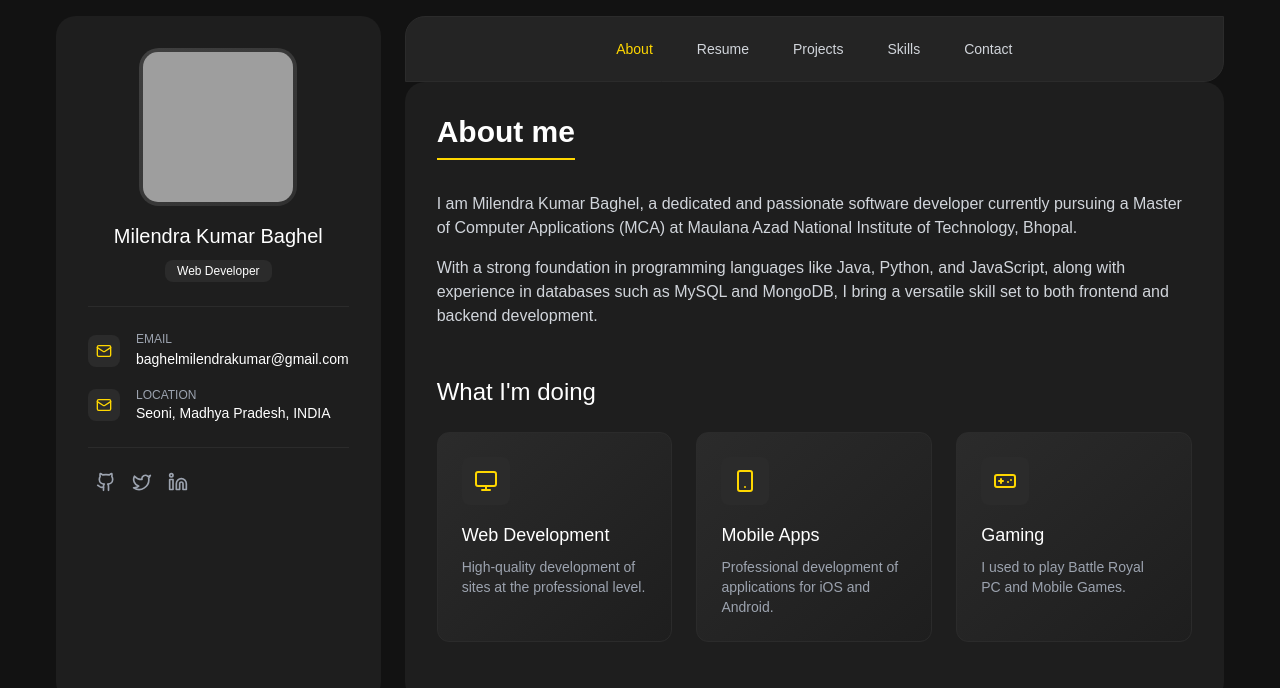
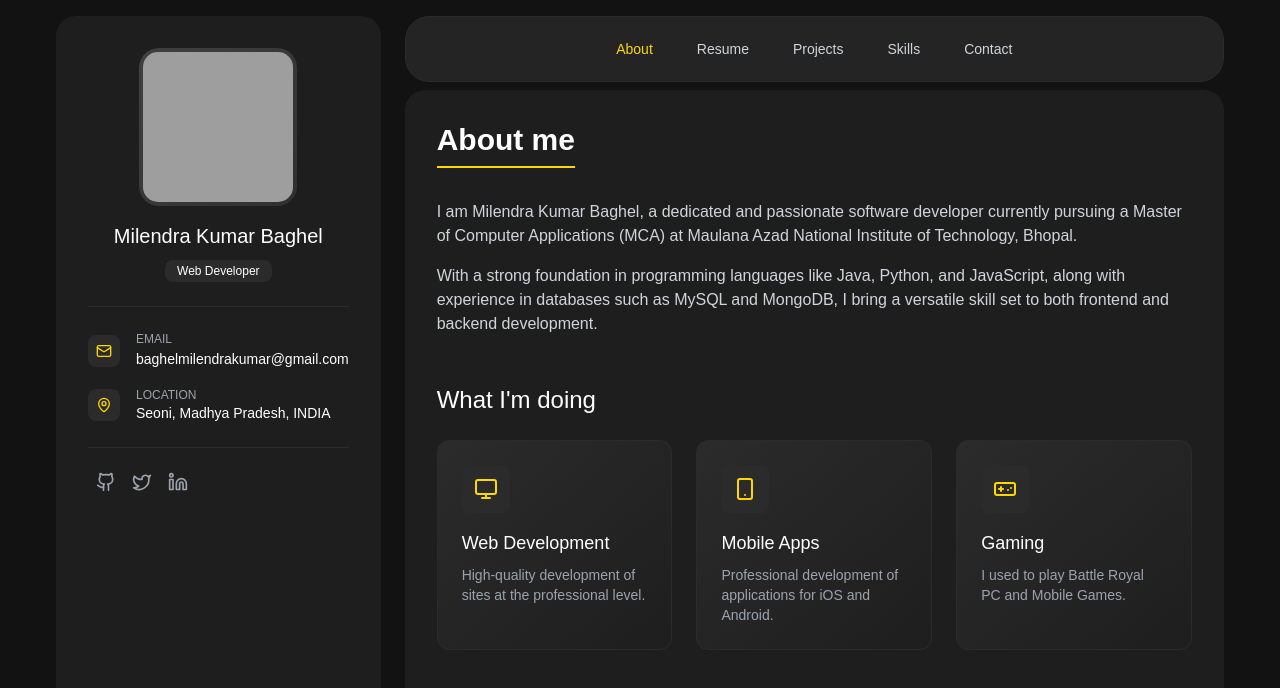
Before and after one commit to milendrakumarbaghel/portfolio, a React (Create React App) app: page / in a window 1280 px wide. Shown: the top 688 px of the page. Built offline with nearby package versions, Linux system fonts and the light colour scheme; grey boxes are pictures that could not be loaded.

Commit message:
add some style in navigation bar and add location icon in sidebar and removed some unnecessary files

```diff
--- a/src/components/MainContent/index.jsx
+++ /dev/null
@@ -1,13 +0,0 @@
-import { AppRoutes } from '../../routes';
-import { Navigation } from '../Navigation/Navigation';
-
-export const MainContent = () => {
-  return (
-    <div className="flex-1">
-      <Navigation />
-      <div className="bg-[#1e1e1e] rounded-[20px] p-8 min-h-[calc(100vh-180px)]">
-        <AppRoutes />
-      </div>
-    </div>
-  );
-};
--- a/src/components/Navigation/Navigation.jsx
+++ b/src/components/Navigation/Navigation.jsx
@@ -2,7 +2,7 @@ import { NavItem } from './NavItem';
 import { navigationItems } from './navigationItems';
 
 export const Navigation = () => (
-  <nav className="bg-[#2b2b2b]/75 backdrop-blur border border-[#2b2b2b] rounded-t-[20px] fixed bottom-0 left-0 w-full lg:w-auto lg:static lg:rounded-[20px_0_20px_0] z-50">
+  <nav className="bg-[#2b2b2b]/75 backdrop-blur border border-[#2b2b2b] rounded-3xl mb-2 fixed bottom-0 left-0 w-full lg:w-auto lg:static z-50">
     <ul className="flex justify-center items-center gap-5 p-5">
       {navigationItems.map((item) => (
         <NavItem key={item} item={item} />
--- a/src/components/SideBar/ContactInfo.jsx
+++ b/src/components/SideBar/ContactInfo.jsx
@@ -1,4 +1,4 @@
-import { Mail } from 'lucide-react';
+import { Mail, MapPin } from 'lucide-react';
 
 export const ContactInfo = () => (
   <div className="space-y-4">
@@ -14,10 +14,13 @@ export const ContactInfo = () => (
   </div>
 );
 
-const ContactItem = ({ title, content, href }) => (
+const ContactItem = ({ title, content, href }) => {
+  const Icon = title === 'Email' ? Mail : title === 'Location' ? MapPin : null;
+
+  return (
     <div className="flex items-center gap-4">
       <div className="bg-[#2b2b2b] w-8 h-8 rounded-lg flex items-center justify-center">
-      <Mail className="w-4 h-4 text-[#ffd700]" />
+        {Icon && <Icon className="w-4 h-4 text-[#ffd700]" />}
       </div>
       <div>
         <p className="text-gray-400 text-xs uppercase">{title}</p>
@@ -29,3 +32,4 @@ const ContactItem = ({ title, content, href }) => (
       </div>
     </div>
   );
+};
```
Lines whose indentation alone changed are shown as unchanged.
